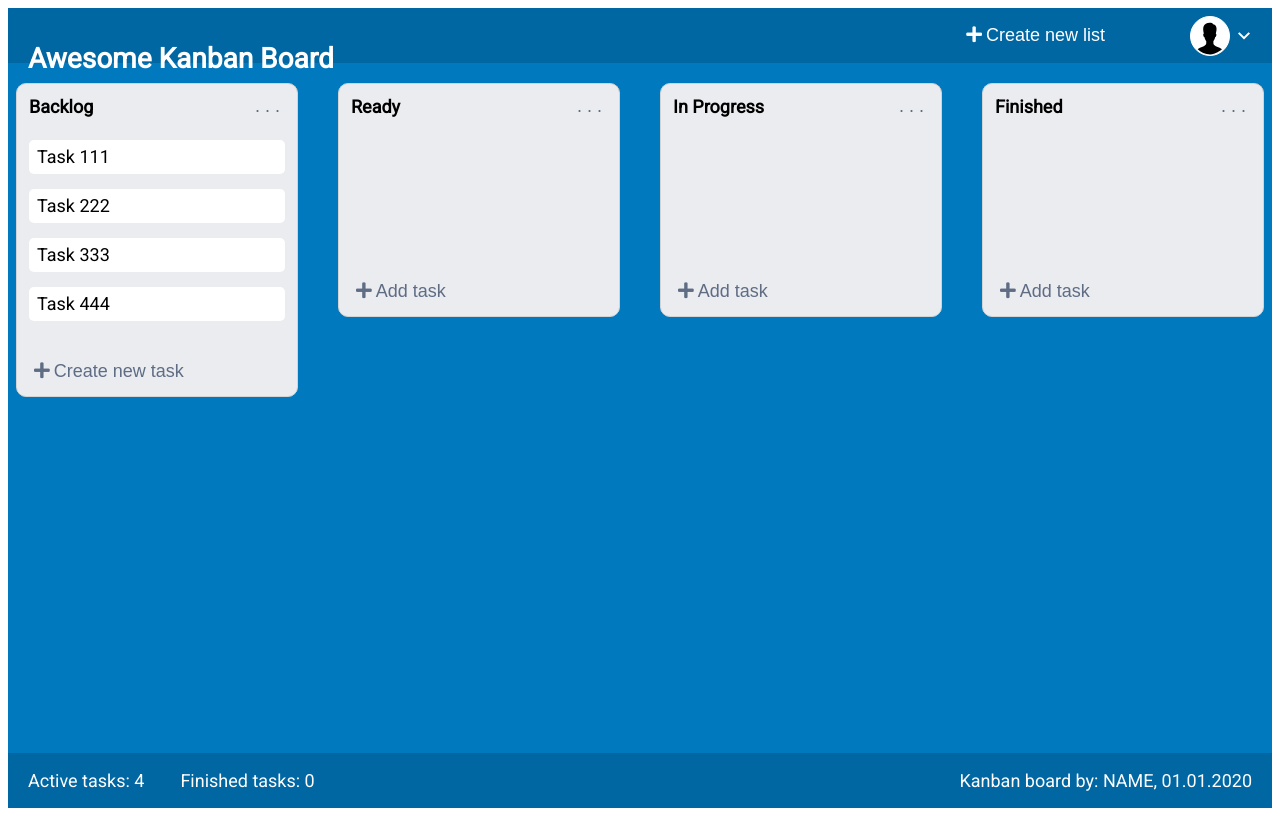
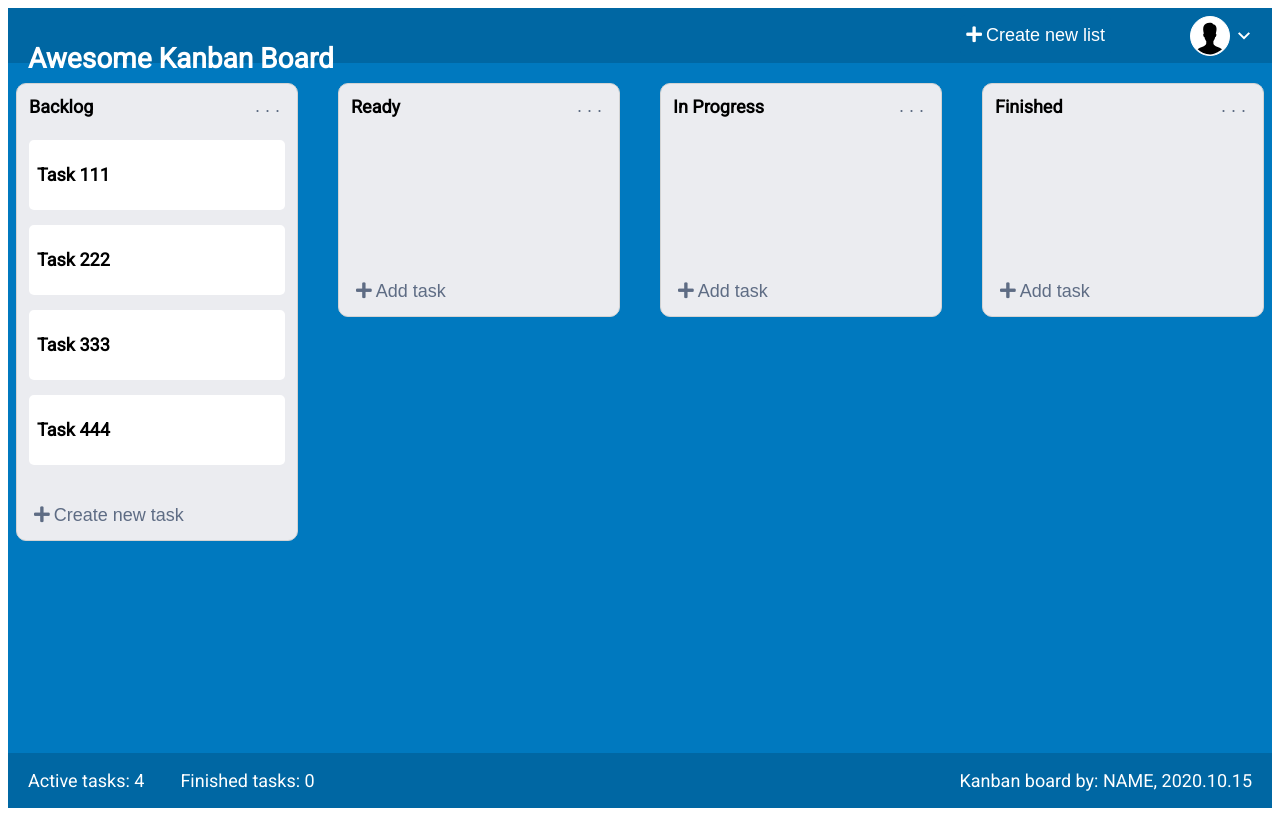
Before and after one commit to quterma/kanban, a React (Create React App) app: page / in a window 1280 px wide. Built offline with nearby package versions, Linux system fonts and the light colour scheme.

Commit message:
fix doubleclick on task input, add real date in footer

```diff
--- a/src/features/kanban/Footer/Footer.jsx
+++ b/src/features/kanban/Footer/Footer.jsx
@@ -19,8 +19,9 @@ const Info = styled.div`
   float: ${props => props.float};
 `;
 
+// заглушка =====
 const userName = 'NAME';
-const date = '01.01.2020';
+const date = new Date().toISOString().split('T')[0].replace(/-/g, '.');
 
 const Footer = () => {
   const columnOrder = useSelector(selectColumnOrder);
--- a/src/features/kanban/Main/Task/Task.jsx
+++ b/src/features/kanban/Main/Task/Task.jsx
@@ -11,14 +11,16 @@ const Container = styled.div`
   width: 100%;
   padding: 4px 8px;
   min-height: 34px;
-  line-height: 26px;
   margin: 0 auto 15px auto;
-  font-size: 18px;
   background-color: ${props => props.isDragging ? '#9ae455' : 'white'};
   outline: none;
 `;
 const Input = styled.input`
   width: 100%;
+`;
+const Title = styled.h3`
+  line-height: 26px;
+  font-size: 18px;
 `;
 
 const Task = ({ task, index, thisColId }) => {
@@ -46,7 +48,6 @@ const Task = ({ task, index, thisColId }) => {
           {...provided.dragHandleProps}
           ref={provided.innerRef}
           isDragging={snapshot.isDragging}
-          onDoubleClick={handleDoubleClick}
         >
         { editMode ?
           <Input
@@ -55,7 +56,7 @@ const Task = ({ task, index, thisColId }) => {
             value={newTitle}
             name={task.content}
           />
-          : task.content
+            : <Title onDoubleClick={handleDoubleClick}>{task.content}</Title>
         }
         </Container>
       )}
```
